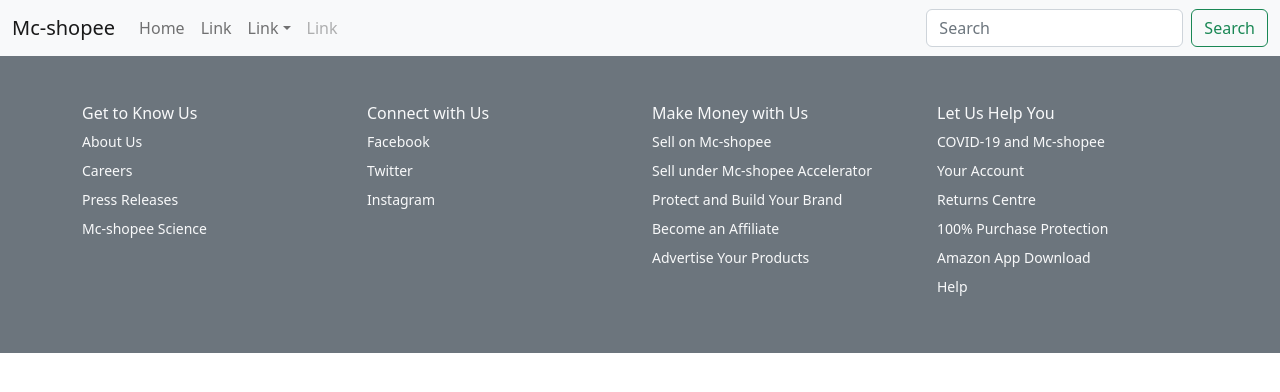
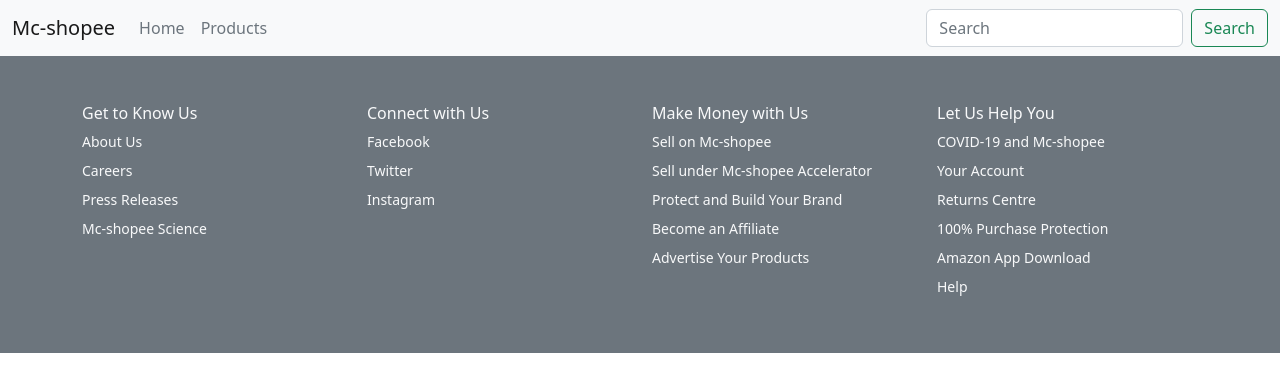
Before and after one commit to rajatsardesai/Hekto, a React (Create React App) app in the folder frontend/: page /products/1 in a window 1280 px wide. Shown: the top 392 px of the page. Built offline with nearby package versions, Linux system fonts and the light colour scheme.

Commit message:
feat: add product route and page

```diff
--- a/frontend/src/App.js
+++ b/frontend/src/App.js
@@ -5,6 +5,7 @@
 import Footer from './components/Footer';
 import { BrowserRouter as Router, Route, Routes } from 'react-router-dom';
 import Home from './components/Home';
+import Products from './components/Products/Products';
 import ProductDetails from './components/Products/ProductDetails';
 
 function App() {
@@ -14,6 +15,7 @@
         <Header />
         <Routes>
           <Route exact path="/" Component={Home}></Route>
+          <Route exact path="/products" Component={Products}></Route>
           <Route exact path="/product/:id" Component={ProductDetails}></Route>
         </Routes>
         <Footer />
--- a/frontend/src/components/Header.jsx
+++ b/frontend/src/components/Header.jsx
@@ -4,10 +4,10 @@
 import Form from 'react-bootstrap/Form';
 import Nav from 'react-bootstrap/Nav';
 import Navbar from 'react-bootstrap/Navbar';
-import NavDropdown from 'react-bootstrap/NavDropdown';
 import Alert from 'react-bootstrap/Alert';
 import { useSelector } from 'react-redux';
 import LoadingBar from 'react-top-loading-bar';
+import { Link } from 'react-router-dom';
 
 const Header = () => {
     const [progress, setProgress] = useState(0);
@@ -49,21 +49,8 @@
                             style={{ maxHeight: '100px' }}
                             navbarScroll
                         >
-                            <Nav.Link href="#action1">Home</Nav.Link>
-                            <Nav.Link href="#action2">Link</Nav.Link>
-                            <NavDropdown title="Link" id="navbarScrollingDropdown">
-                                <NavDropdown.Item href="#action3">Action</NavDropdown.Item>
-                                <NavDropdown.Item href="#action4">
-                                    Another action
-                                </NavDropdown.Item>
-                                <NavDropdown.Divider />
-                                <NavDropdown.Item href="#action5">
-                                    Something else here
-                                </NavDropdown.Item>
-                            </NavDropdown>
-                            <Nav.Link href="#" disabled>
-                                Link
-                            </Nav.Link>
+                            <Nav.Link><Link className="text-decoration-none text-secondary" to={'/'}>Home</Link></Nav.Link>
+                            <Nav.Link><Link className="text-decoration-none text-secondary" to={'/products'}>Products</Link></Nav.Link>
                         </Nav>
                         <Form className="d-flex">
                             <Form.Control
--- a/frontend/src/components/Home.jsx
+++ b/frontend/src/components/Home.jsx
@@ -3,7 +3,7 @@
 import banner1 from '../images/banner1.jpg';
 import banner2 from '../images/banner2.jpg';
 import banner3 from '../images/banner3.jpg';
-import Products from './Products/ProductsCard';
+import ProductsCard from './Products/ProductsCard';
 import Container from 'react-bootstrap/esm/Container';
 import MetaData from './MetaData';
 import Row from 'react-bootstrap/Row';
@@ -55,7 +55,7 @@
             <Container className="my-5">
                 <h2 className="text-center mb-5">Featured Products</h2>
                 <Row xs={1} md={2} xl={4} className="g-4">
-                    {products && products.map((product, index) => <Products key={index} product={product} />)}
+                    {products && products.map(product => <ProductsCard key={product._id} product={product} />)}
                 </Row>
             </Container>
         </>
--- /dev/null
+++ b/frontend/src/components/Products/Products.jsx
@@ -0,0 +1,32 @@
+import React, { useEffect } from 'react';
+import ProductsCard from './ProductsCard';
+import { useDispatch, useSelector } from 'react-redux';
+import { getProduct } from '../../store/actions/productAction';
+import Container from 'react-bootstrap/esm/Container';
+import Row from 'react-bootstrap/Row';
+
+const Products = () => {
+    const dispatch = useDispatch();
+
+    const { products, loading } = useSelector(
+        (state) => state.products
+    )
+
+    useEffect(() => {
+        dispatch(getProduct());
+    }, [dispatch])
+    return (
+        !loading &&
+        <>
+            {/* Products */}
+            <Container className="my-5">
+                <h2 className="text-center mb-5">Featured Products</h2>
+                <Row xs={1} md={2} xl={4} className="g-4">
+                    {products && products.map(product => <ProductsCard key={product._id} product={product} />)}
+                </Row>
+            </Container >
+        </>
+    )
+}
+
+export default Products
```
